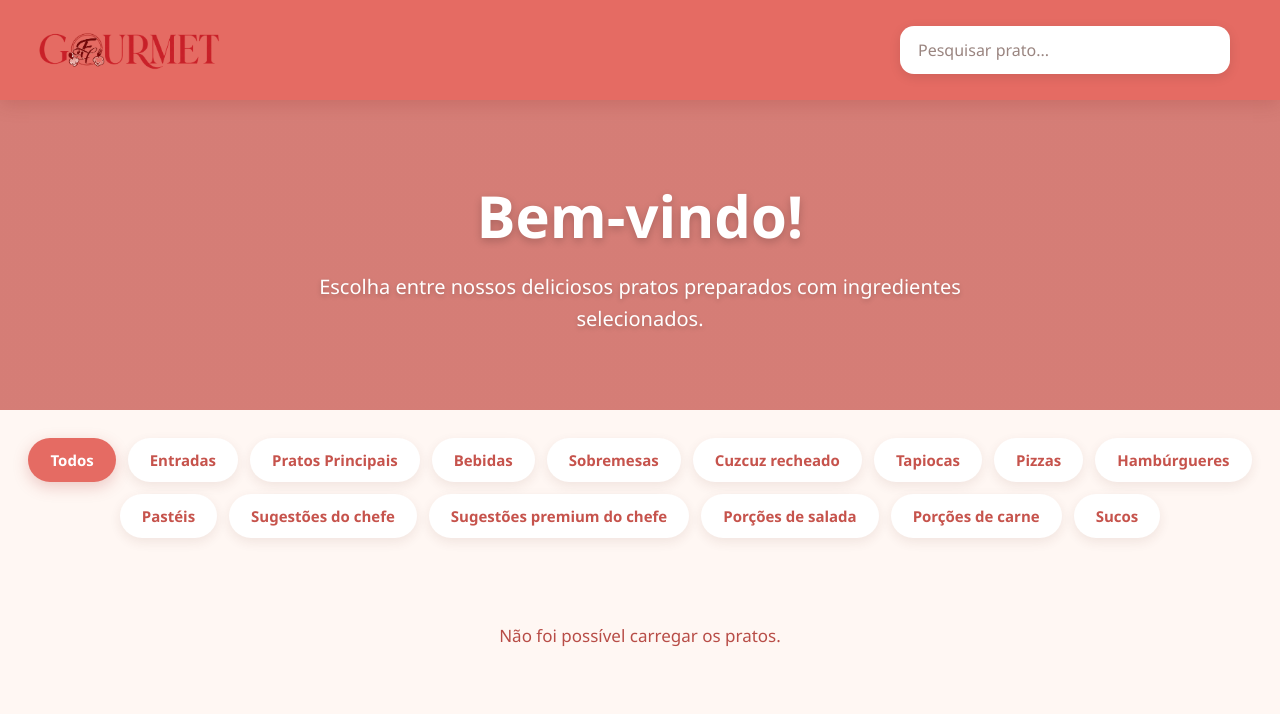
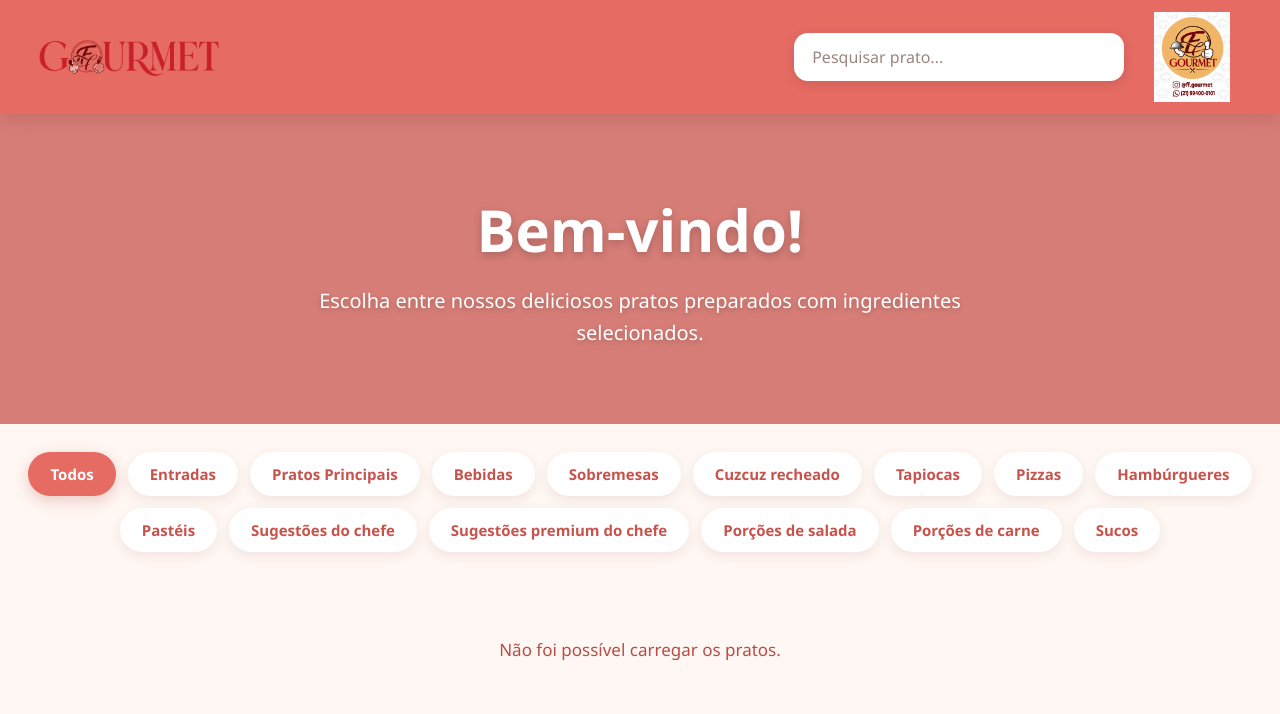
Before and after one commit to RuanC27/Cardapio, a plain HTML site: page index.html in a window 1280 px wide. Drawn offline with Linux system fonts and the light colour scheme; no server answers.

Commit message:
Update index.html

```diff
--- a/index.html
+++ b/index.html
@@ -26,6 +26,13 @@
                 placeholder="Pesquisar prato..."
             >
         </div>
+
+        <!-- IMAGEM DE CONTATO -->
+        <img
+            src="imagens/contato.png"
+            alt="Contato do restaurante"
+            class="imagem-contato"
+        >
     </header>
 
     <!-- BANNER -->
```
